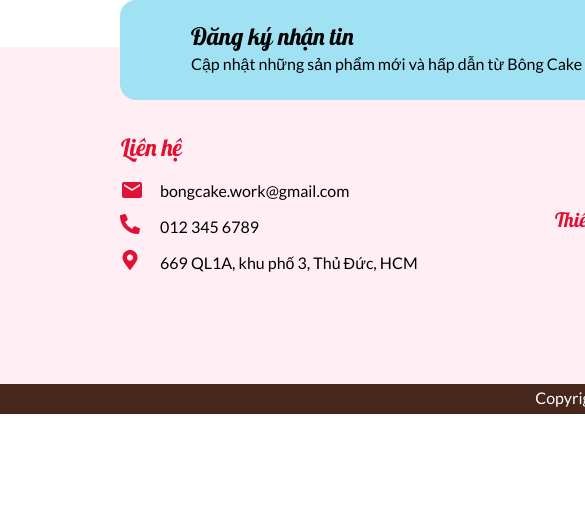
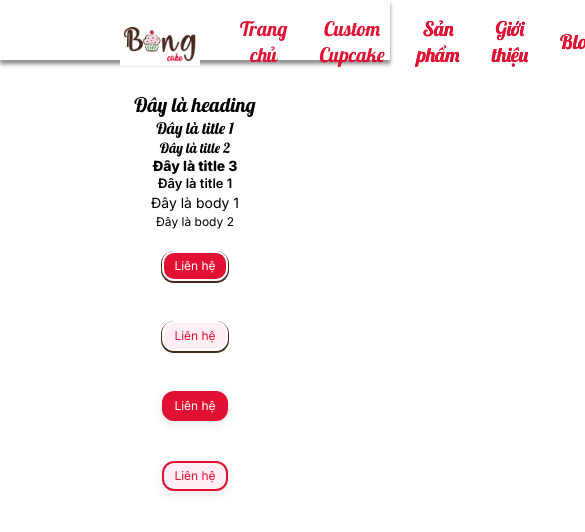
Before and after one commit to Web-Development-Group11/cake-web-project, a React (Vite) app in the folder frontend/: page / in a window 390 px wide. Shown: the top 532 px of the page, 585 px wide, since content can reach past the window. Built offline with nearby package versions, Linux system fonts and the light colour scheme.

Commit message:
responsive button, variables

```diff
--- a/frontend/index.html
+++ b/frontend/index.html
@@ -2,9 +2,9 @@
 <html lang="en">
   <head>
     <meta charset="UTF-8" />
-    <link rel="icon" type="image/svg+xml" href="/vite.svg" />
+    <link rel="icon" type="image/svg+xml" href="/favicon.svg" />
     <meta name="viewport" content="width=device-width, initial-scale=1.0" />
-    <title>Vite + React</title>
+    <title>Bông cake</title>
   </head>
   <body>
     <div id="root"></div>
--- a/frontend/src/Variable.css
+++ b/frontend/src/Variable.css
@@ -70,3 +70,66 @@
     font-weight: 400;
     line-height: 1.5;
 }
+
+/* Typography Responsive */
+/* Tablet version */
+@media screen and (max-width: 768px) {
+    .heading {
+        font-size: 24px
+    }
+
+    .title--1 {
+        font-size: 20px
+    }
+
+    .title--2 {
+        font-size: 16px
+    }
+
+    .title--3 {
+        font-size: 16px
+    }
+
+    .title--4 {
+        font-size: 15px
+    }
+
+    .body--1 {
+        font-size: 16px;
+    }
+
+    .body--2 {
+        font-size: 14px;
+    }
+}
+
+/* Mobile version */
+@media screen and (max-width: 480px) {
+    .heading {
+        font-size: 20px
+    }
+
+    .title--1 {
+        font-size: 16px
+    }
+
+    .title--2 {
+        font-size: 14px
+    }
+
+    .title--3 {
+        font-size: 14px
+    }
+
+    .title--4 {
+        font-size: 13px
+    }
+
+    .body--1 {
+        font-size: 14px;
+    }
+
+    .body--2 {
+        font-size: 12px;
+    }
+}
--- a/frontend/src/components/button/Button.css
+++ b/frontend/src/components/button/Button.css
@@ -4,7 +4,7 @@
 .btn1 {
     background: transparent;
     font-size: 16px;
-    font-family: 'Inter', sans-serif;;
+    font-family: 'Inter', sans-serif;
     cursor: pointer;
     padding: 10px 20px;
     line-height: 20px;
@@ -37,7 +37,7 @@
     cursor: pointer;
     padding: 10px 20px;
     line-height: 20px;
-    border: transparent;
+    border: 2px solid var(--primary-color);
     border-radius: 16px;
     box-shadow: 0px 3px 12px rgba(0, 0, 0, 0.10);
     overflow: hidden;
@@ -47,6 +47,7 @@
 .btn2:hover {
     background-color: var(--variant);
     color: var(--text);
+    border: 2px solid var(--variant);
     box-shadow: 0px 8px 32px rgba(0, 0, 0, 0.12)
 }
 
@@ -61,9 +62,59 @@
     color: var(--white);
 }
 
-.secondary {
+.secondary--1 {
     background-color: var(--background-2);
     color: var(--primary-color);
     box-shadow: 0 2px 0 2px var(--primary-color),
                 0px 3px 12px rgba(0, 0, 0, 0.10);
 }
+
+.secondary--2 {
+    background-color: var(--background-2);
+    color: var(--primary-color);
+    border: 2px solid var(--primary-color);
+    box-shadow: 0px 3px 12px rgba(0, 0, 0, 0.10);
+}
+
+/* Responsive */
+/* Tablet version */
+@media screen and (max-width: 768px) {
+    .btn1 {
+        font-size: 14px;
+        padding: 8px 16px;
+        border-radius: 14px;
+        line-height: 18px;
+    }
+
+    .btn2 {
+        font-size: 14px;
+        padding: 8px 16px;
+        border-radius: 14px;
+        line-height: 18px;
+    }
+}
+
+/* Mobile version */
+@media screen and (max-width: 480px) {
+    .btn1 {
+        font-size: 12px;
+        padding: 5px 10px;
+        border-radius: 12px;
+        line-height: 16px;
+        box-shadow: 0 1px 0 1px var(--brown)
+    }
+
+    .btn1:hover {
+        box-shadow: 0 1px 0 1px var(--brown)
+    }
+    .btn1:active {
+        box-shadow: 0 0.5px 0 0.5px var(--brown)
+    }
+
+    .btn2 {
+        font-size: 12px;
+        padding: 5px 10px;
+        border-radius: 12px;
+        line-height: 16px;
+    }
+}
--- a/frontend/src/pages/home/Home.css
+++ b/frontend/src/pages/home/Home.css
@@ -1,10 +1,9 @@
 @import url("../../Variable.css");
 
-.title--4 {
-    color: var(--primary-color);
+.body {
+    margin-top: 92px;
     text-align: center;
 }
-.btn1 {
-    display: flex;
-    margin: 0 auto;
+.btn1, .btn2 {
+    margin: 20px 0;
 }
--- a/frontend/src/pages/home/Home.jsx
+++ b/frontend/src/pages/home/Home.jsx
@@ -1,4 +1,5 @@
 import React from 'react'
+import  './Home.css'
 import Button from '../../components/button/Button'
 import Navbar from '../../components/header/NavBar'
 import Footer from '../../components/footer/Footer'
@@ -7,9 +8,19 @@
   return (
     <div>
       <Navbar/>
-        <p>hello world</p>
-        <Button type ="btn1 primary " >Liên hệ </Button>
-      <Footer/>
+      <div className="body">
+        <div className="heading">Đây là heading</div>
+        <div className="title--1">Đây là title 1</div>
+        <div className="title--2">Đây là title 2</div>
+        <div className="title--3">Đây là title 3</div>
+        <div className="title--4">Đây là title 1</div>
+        <div className="body--1">Đây là body 1</div>
+        <div className="body--2">Đây là body 2</div>
+        <Button type ="btn1 primary " >Liên hệ </Button><br />
+        <Button type ="btn1 secondary--1 " >Liên hệ </Button><br />
+        <Button type ="btn2 primary " >Liên hệ </Button><br />
+        <Button type ="btn2 secondary--2 " >Liên hệ </Button>
+      </div>
     </div>
   )
 }
--- a/frontend/src/router/Router.jsx
+++ b/frontend/src/router/Router.jsx
@@ -1,5 +1,5 @@
 import { BrowserRouter , Route, Routes } from "react-router-dom";
-import Home from "../pages/home1/Home";
+import Home from "../pages/home/Home";
 import Login from "../pages/login/Login";
 import Register from "../pages/register/Register";
 import Product from "../pages/product/Product";
```
Also changed, not shown: frontend/public/favicon.svg (added).
